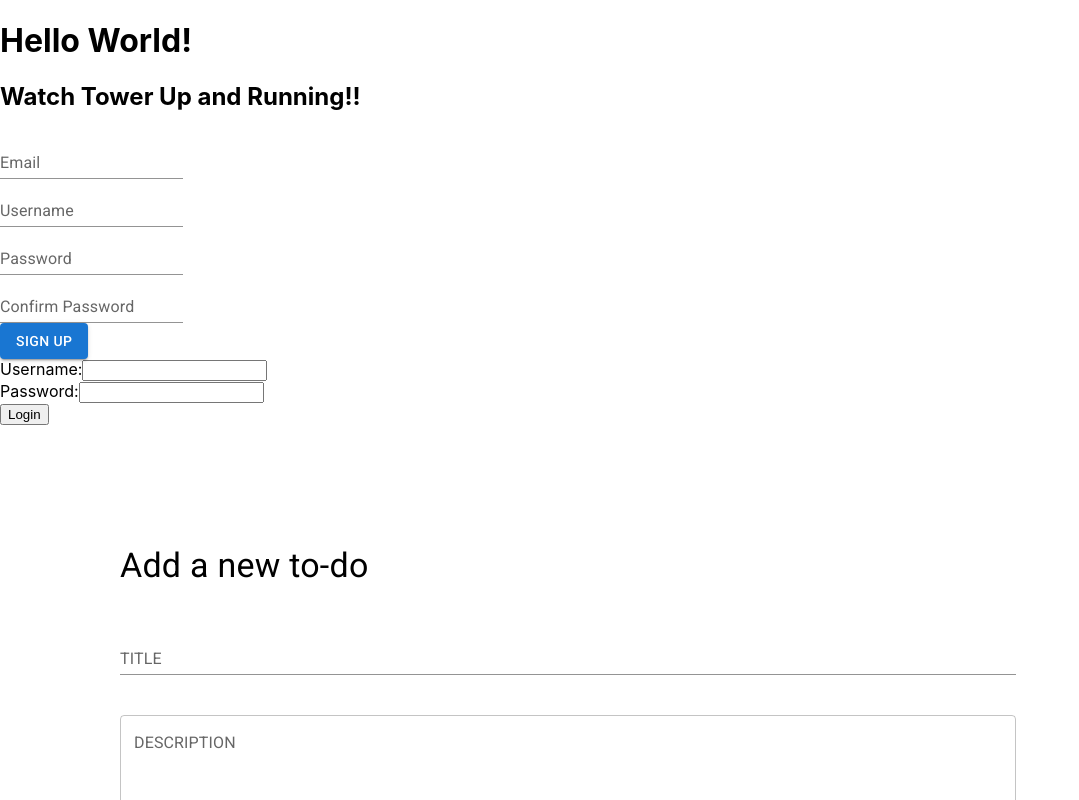
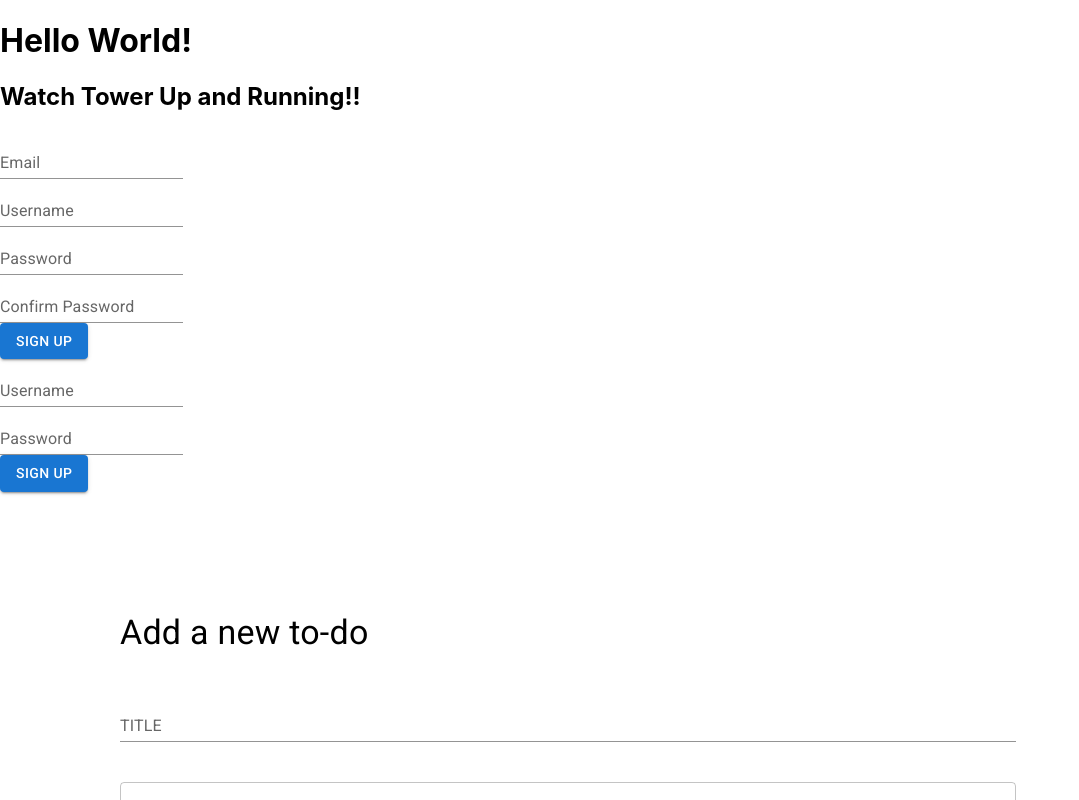
Before and after one commit to rpp34-boc-caspian/Puffin, a React (Create React App) app: page / in a window 1280 px wide. Shown: the top 800 px of the page, without its empty margins (0-1079 px from the left). Built offline with nearby package versions, Linux system fonts and the light colour scheme.

Commit message:
Sign up functionality and login styling

```diff
--- a/package.json
+++ b/package.json
@@ -10,7 +10,7 @@
     "@emotion/react": "^11.9.3",
     "@emotion/styled": "^11.9.3",
     "@fontsource/roboto": "^4.5.7",
-    "@material-ui/core": "^4.12.4",
+    "@material-ui/core": "^5.0.0-beta.5",
     "@mui/icons-material": "^5.8.4",
     "@mui/material": "^5.9.1",
     "@mui/x-date-pickers": "^5.0.0-beta.1",
--- a/src/authentication/login.tsx
+++ b/src/authentication/login.tsx
@@ -1,12 +1,18 @@
 import { useState } from 'react';
+import TextField from "@mui/material/TextField";
+import Button from '@mui/material/Button';
 import axios from 'axios';
 
 function Login() {
   const [username, setUsername] = useState('');
   const [password, setPassword] = useState('');
 
+  const [loginError, setLoginError] = useState(false);
+
   function handleLogin() {
     console.log(`Username is '${username}'. Password is '${password}'.`);
+
+    setLoginError(false);
 
     axios.post('/login', {
       username: username,
@@ -18,17 +24,13 @@ function Login() {
         setPassword('');
 
         // redirect to home / (???)
+        return;
+      };
 
-      } else {
-        setUsername('');
-        setPassword('');
-
-        // MATERIAL UI: display "Username or password was incorrect." in red, make inputs red
-
-      }
+      setLoginError(true);
 
     })
-    .catch((err) => {
+    .catch(() => {
       setUsername('');
       setPassword('');
 
@@ -41,19 +43,33 @@ function Login() {
   return (
     <>
       <div>
-        <label>
-          Username:
-          <input type="text" value={ username } onChange={ (e) => { setUsername(e.target.value) } } />
-        </label>
+        <TextField
+          error={ loginError }
+          id="login-username"
+          label="Username"
+          type="text"
+          value={ username }
+          onChange={ (e) => { setUsername(e.target.value) } }
+          autoComplete="current-password"
+          variant="standard"
+          helperText={ loginError ? "Username or password is incorrect" : '' }
+        />
       </div>
       <div>
-        <label>
-          Password:
-          <input type="password" value={ password } onChange={ (e) => { setPassword(e.target.value) } }/>
-        </label>
+        <TextField
+          error={ loginError }
+          id="login-password"
+          label="Password"
+          type="password"
+          value={ password }
+          onChange={ (e) => { setPassword(e.target.value) } }
+          autoComplete="current-password"
+          variant="standard"
+          helperText={ loginError ? "Username or password is incorrect" : '' }
+        />
       </div>
 
-      <input type="button" value="Login" onClick={ () => { handleLogin() } } />
+      <Button variant="contained" onClick={ () => { handleLogin() } }>Sign Up</Button>
 
     </>
   );
--- a/src/authentication/signup.tsx
+++ b/src/authentication/signup.tsx
@@ -43,7 +43,6 @@ function SignUp() {
       password: password
     })
     .then((res) => {
-      console.log('RESPONSE', res);
       if (res.data.created) {
         setEmail('');
         setUsername('');
@@ -51,11 +50,10 @@ function SignUp() {
         setConfirmation('');
 
         // redirect to home / (React Router)
+        return;
+      };
 
-      } else {
-        res.data.reason === 'username' ? setUserError(true) : setEmailError({ status: true, reason: 'exists' });
-        // MATERIAL UI: Flash username or email, check res.data.result.reason. Flash red around inputs
-      }
+      res.data.reason === 'username' ? setUserError(true) : setEmailError({ status: true, reason: 'exists' });
 
     })
     .catch(() => {
@@ -88,7 +86,7 @@ function SignUp() {
       <div>
         <TextField
           error={ userError }
-          id="username"
+          id="signup-username"
           label="Username"
           type="text"
           value={ username }
@@ -101,7 +99,7 @@ function SignUp() {
       <div>
         <TextField
           error={ passwordError }
-          id="password"
+          id="signup-password"
           label="Password"
           type="password"
           value={ password }
```
Also changed, not shown: 1 other file (tests, documents, lock files or other folders).
